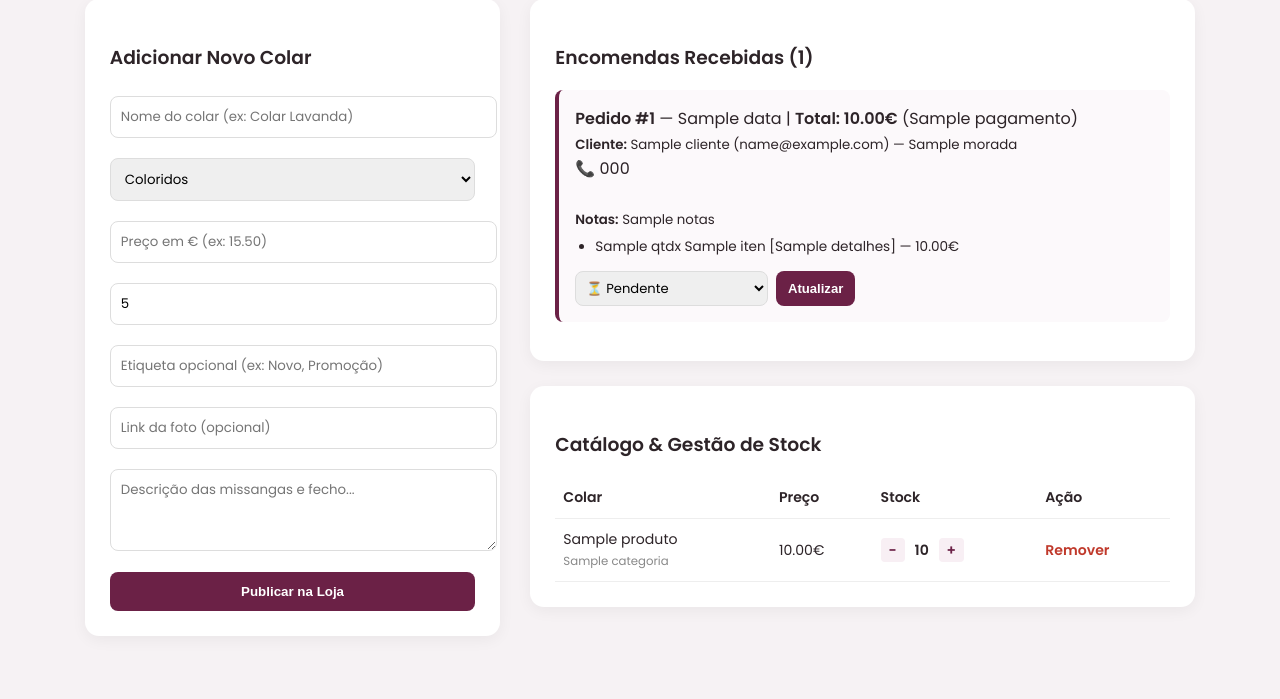
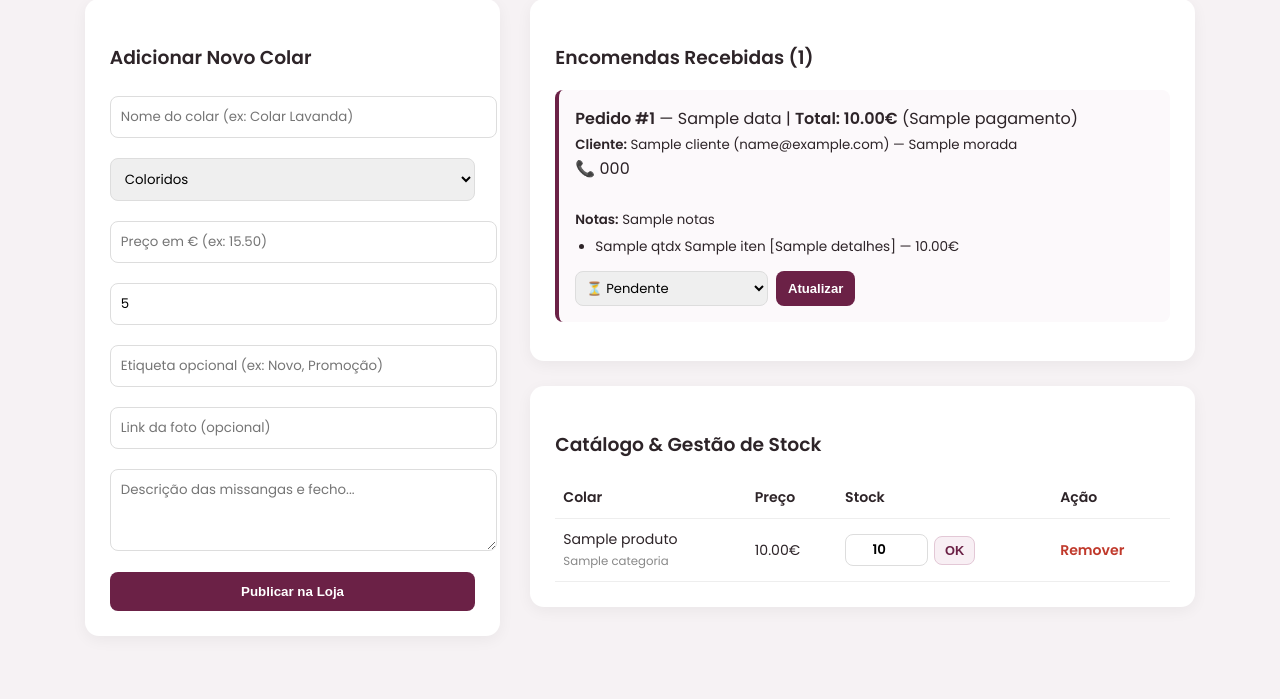
Before and after one commit to joaopedrobacelar2009-crypto/amora-store, a Flask app: template templates/admin.html in a window 1280 px wide. Shown: the part 291-990 px from the top of the page. Run offline with Flask 3, Linux system fonts and the light colour scheme; the template is opened without the code that fills it: most values are stand-ins (such as "Sample title", 1, 10 or a date in 2020); some libraries are stand-ins or nearby versions.

Commit message:
Update admin.html

```diff
--- a/templates/admin.html
+++ b/templates/admin.html
@@ -19,7 +19,10 @@
         button { background: #6b2146; color: #fff; border: none; padding: 12px 20px; border-radius: 8px; cursor: pointer; font-weight: 600; width: 100%; }
         table { width: 100%; border-collapse: collapse; font-size: 0.88rem; }
         th, td { text-align: left; padding: 10px 8px; border-bottom: 1px solid #eee; }
-        .stock-btn { background: #f8eff4; color: #6b2146; padding: 2px 8px; border-radius: 4px; text-decoration: none; font-weight: 600; }
+        .stock-form { display: flex; align-items: center; gap: 6px; }
+        .stock-form input[type="number"] { width: 65px; margin: 0; padding: 5px 8px; text-align: center; font-weight: 600; }
+        .stock-form button { width: auto; padding: 6px 10px; font-size: 0.8rem; background: #f8eff4; color: #6b2146; border: 1px solid #e3c8d6; }
+        .stock-form button:hover { background: #6b2146; color: #fff; }
         .apagar { color: #c0392b; text-decoration: none; font-weight: 600; }
         .encomenda-card { background: #fcf9fb; border-left: 4px solid #6b2146; padding: 16px; margin-bottom: 14px; border-radius: 8px; }
         .estado-form { display: flex; gap: 8px; margin-top: 10px; max-width: 280px; }
@@ -98,9 +101,10 @@
                         <td>{{ p.nome }}<br><small style="color:#888;">{{ p.categoria }}</small></td>
                         <td>{{ "%.2f"|format(p.preco) }}€</td>
                         <td>
-                            <a href="/admin/stock/{{ p.id }}/-1" class="stock-btn">-</a>
-                            <strong style="margin:0 6px;">{{ p.stock }}</strong>
-                            <a href="/admin/stock/{{ p.id }}/1" class="stock-btn">+</a>
+                            <form class="stock-form" method="POST" action="/admin/stock/{{ p.id }}">
+                                <input type="number" name="stock" value="{{ p.stock }}" min="0" required>
+                                <button type="submit">OK</button>
+                            </form>
                         </td>
                         <td><a href="/admin/apagar/{{ p.id }}" class="apagar">Remover</a></td>
                     </tr>
```
